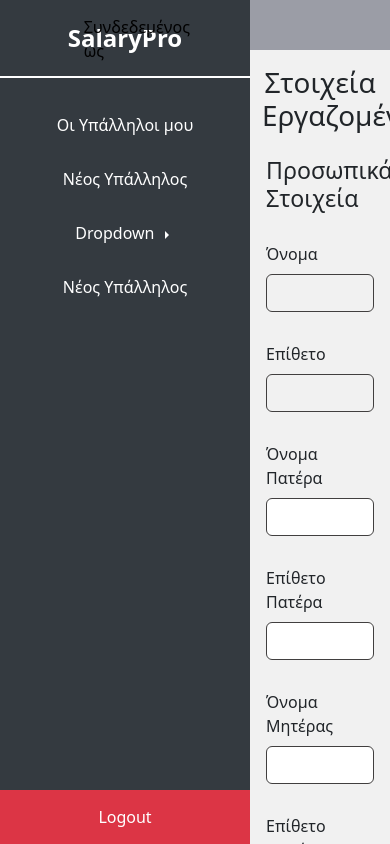
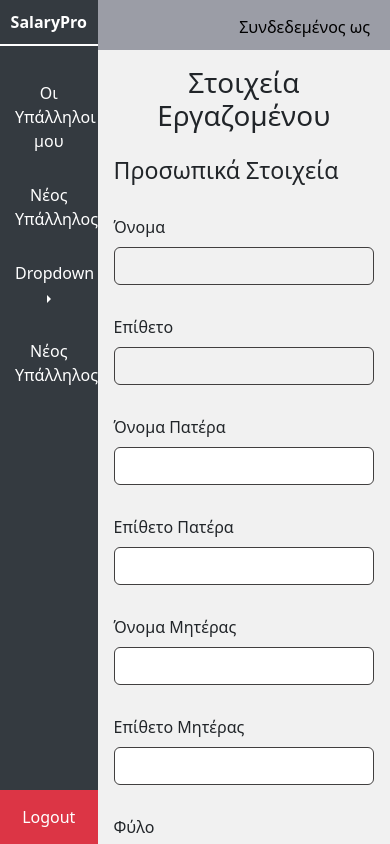
Before and after one commit to Retsos/SalaryPro-Project, a React (Vite) app: page /Employee in a window 390 px wide. Built offline with nearby package versions, Linux system fonts and the light colour scheme.

Commit message:
Added queries for sidebar/maincontent

```diff
--- a/src/Components/Navbar/Sidebar.css
+++ b/src/Components/Navbar/Sidebar.css
@@ -1,12 +1,10 @@
 .sidebar {
     background-color: #343a40;
-    width: 250px; /* Fixed sidebar width */
-    height: 100vh; /* Full height of the viewport */
+    width: 15%;
+    height: 100vh;
     display: flex;
     flex-direction: column;
-    position: fixed; /* Ensure the sidebar stays fixed */
-    left: 0;
-    top: 0;
+    position: fixed;
 }
 .sidebar-header {
     padding: 20px;
@@ -19,7 +17,6 @@
     color: white;
 }
 .navibar {
-    padding-left: 0;
     margin-top: 20px;
 }
 .navibar .nav-item {
@@ -66,3 +63,15 @@ button.nav-link.dropdown-toggle::after {
     display: none; /* Κρύβει το προεπιλεγμένο βελάκι του Bootstrap */
     transition: 0.5s ease-in-out, opacity 0.5s ease-in-out;
 }
+/* Small devices (portrait tablets and large phones, 600px and up) */
+@media only screen and (max-width: 768px) {
+    .sidebar {
+        width: 25%;
+    }
+    .sidebar-header {
+        padding: 10px;
+    }
+    .custome-logo {
+        font-size: 1rem;
+    }
+}
--- a/src/Components/Navbar/Sidebar.jsx
+++ b/src/Components/Navbar/Sidebar.jsx
@@ -36,7 +36,7 @@ export default function Sidebar() {
                     <span className="custome-logo">SalaryPro</span>
                 </Link>
             </div>
-            <ul className="nav navibar">
+            <ul className="nav flex-column navibar">
                 <CustomLink to="/Employers">Οι Υπάλληλοι μου</CustomLink>
                 <CustomLink to="/Employee">Νέος Υπάλληλος</CustomLink>
                 <li className="nav-item">
--- a/src/Components/Pages/MainPage.css
+++ b/src/Components/Pages/MainPage.css
@@ -1,19 +1,20 @@
 .main-container {
     display: flex;
+    flex-wrap: wrap;
     width: 100%;
     height: 100vh;
     overflow: hidden; /* Βεβαιωθείτε ότι αυτή η ιδιότητα είναι απαραίτητη */
 }
 
 .LoggedIn {
-    width: calc(100% - 250px);
+    width: calc(100% - 15%);
     padding: 15px;
     height: 50px;
     background-color: hsl(229, 6%, 63%);
     color: #000;
     position: fixed;
     top: 0;
-    left: 250px;
+    left: 15%;
     z-index: 1;
 }
 .content-wrapper {
@@ -21,7 +22,7 @@
     flex-direction: column;
     width: 100%;
     height: calc(100vh - 50px); /* Διορθωμένο το ύψος */
-    margin-left: 250px;
+    margin-left: 15%;
     margin-top: 50px;
     overflow-y: auto;
     background-color: #f1f1f1;
@@ -38,6 +39,22 @@
 }
 .LoggedInAs {
     position: absolute;
-    right: 200px;
+    right: 20px;
     font-size: 1rem;
 }
+/* Extra small devices (phones, 600px and down) */
+@media only screen and (max-width: 600px){
+    .content-wrapper {
+        margin-left: 25%;
+    }
+    .LoggedIn {
+        width: calc(100% - 25%);
+        left: 25%;
+
+    }
+}
+/* Small devices (portrait tablets and large phones, 600px and up) */
+@media only screen and (min-width: 600px) {
+
+
+}
```
